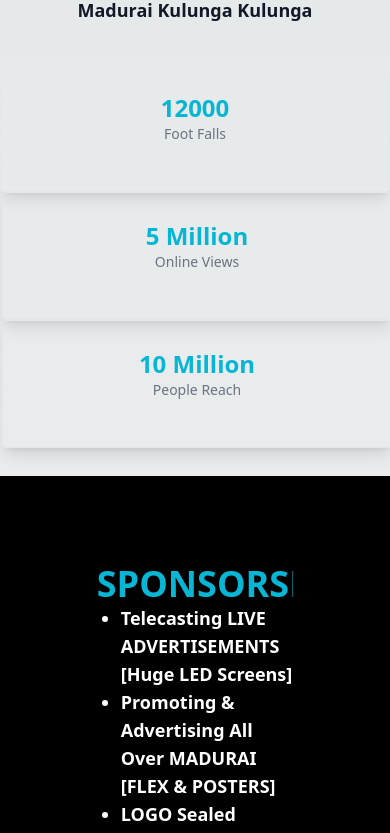
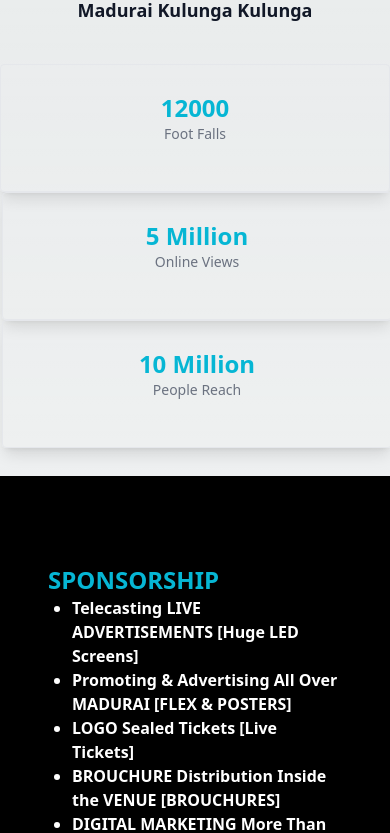
Before and after one commit to yukendhiran/Isai-Events, a Next.js app: page / in a window 390 px wide. Shown: the part 2191-3024 px from the top of the page. Built offline with nearby package versions, Linux system fonts and the light colour scheme.

Commit message:
minor fix v0.4

```diff
--- a/app/card.js
+++ b/app/card.js
@@ -3,10 +3,10 @@ export default function Card(props) {
 	const detailsList = props.details.split('- ').filter((item) => item.trim() !== '');
 
 	return (
-	  <div className='bg-black p-6 rounded-lg shadow-lg h-3/6 sm:w-3/4 mx-auto lg:w-full'>
+	  <div className='bg-black p-6 rounded-lg shadow-lg h-3/6 w-full mx-auto w-full'>
 		<div className="rounded-lg p-6">
-		  <div className='font-bold bg-gradient-to-r from-cyan-500 to-cyan-500 bg-clip-text text-transparent text-4xl'>{props.title}</div>
-		  <div className='font-bold text-white text-lg'>
+		  <div className='font-bold bg-gradient-to-r from-cyan-500 to-cyan-500 bg-clip-text text-transparent sm:text-2xl text-4xl'>{props.title}</div>
+		  <div className='font-bold text-white sm:text-md lg:text-lg'>
 			<ul className="list-disc pl-6">
 			  {detailsList.map((detail, index) => (
 				<li key={index} className="text-white">{detail.trim()}</li>
--- a/tailwind.config.js
+++ b/tailwind.config.js
@@ -22,7 +22,7 @@ module.exports = {
       },
       backgroundImage: {
         'gradient-radial': 'radial-gradient(var(--tw-gradient-stops))',
-        'img': "url('/bg2.jpg')",
+        'img': "url('/bg5.jpg')",
         'gradient-conic':
           'conic-gradient(from 180deg at 50% 50%, var(--tw-gradient-stops))',
       },
```
Also changed, not shown: 2 other files (tests, documents, lock files or other folders).
